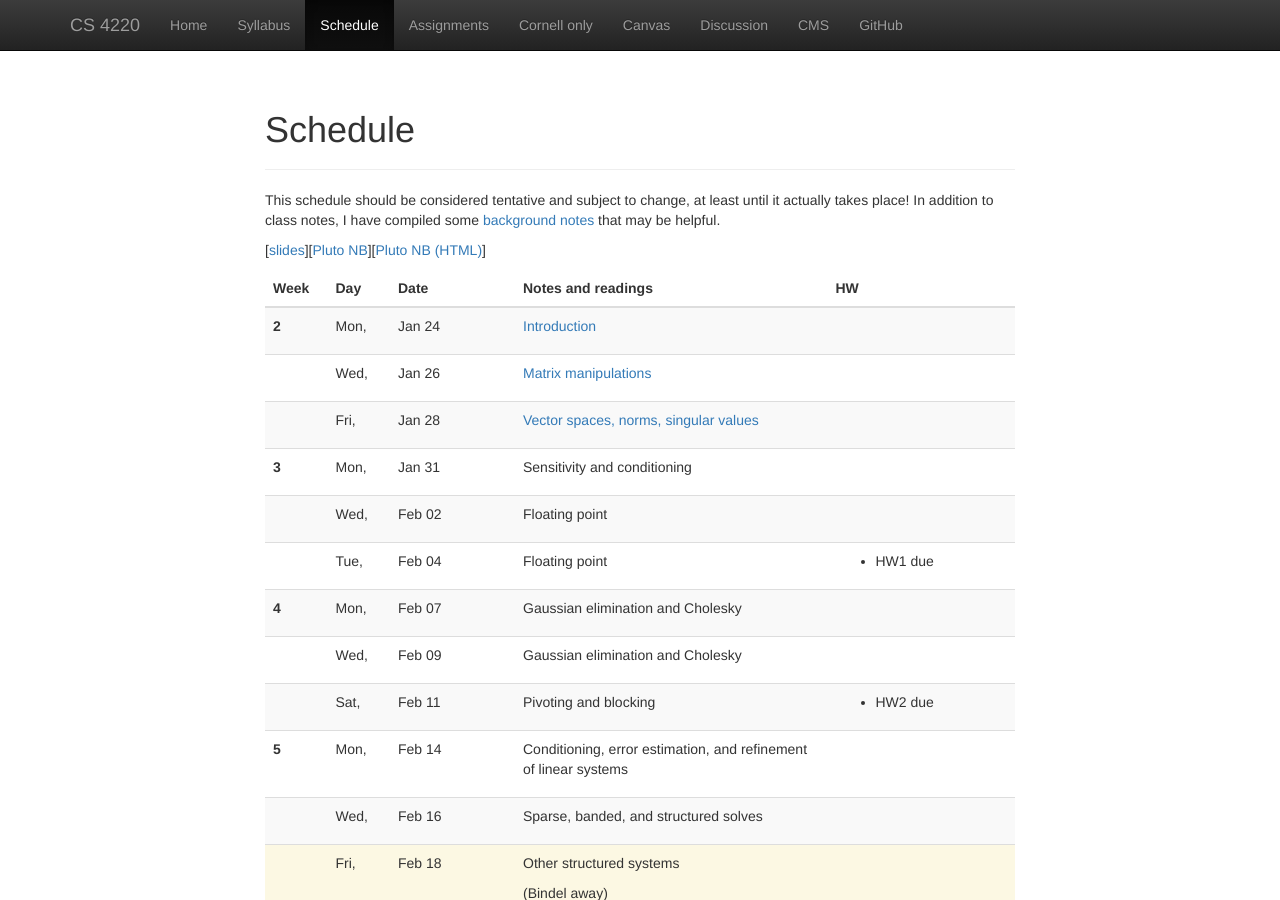
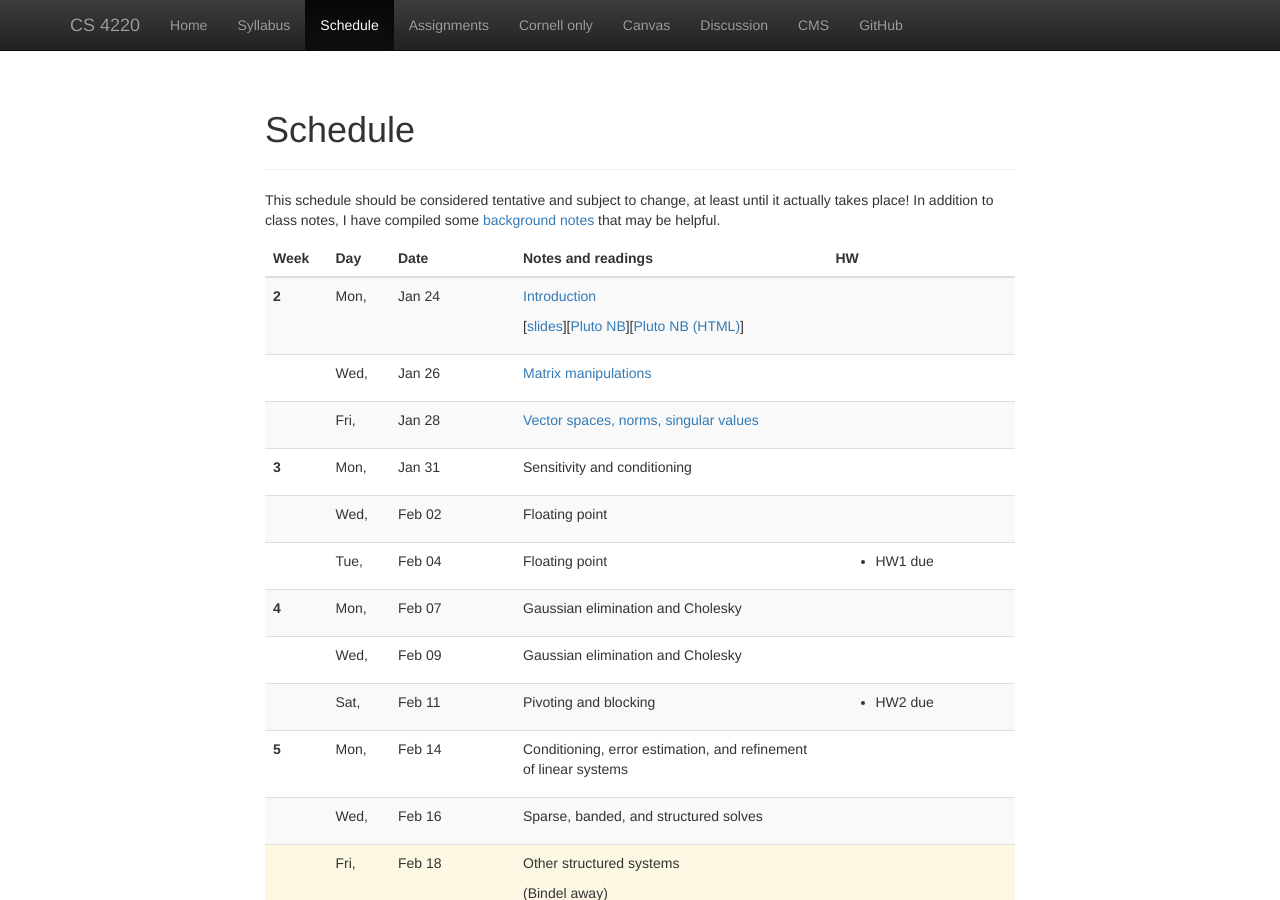
Before and after one commit to dbindel/cs4220-s22, a Jekyll site: the page built from web/schedule.html, in a window 1280 px wide and 900 px high. Built offline with Jekyll 4.4.1, drawn with Linux system fonts in a browser that asks for light colours; nearby versions of some CDN libraries; some of the changed lines change nothing that is shown.

Commit message:
Fix formatting...

```diff
--- a/web/schedule.html
+++ b/web/schedule.html
@@ -37,12 +37,13 @@ layout: main
       {% if lec.break %}
       <td>{{ lec.break }}</td>
       {% else %}
-      <td>{% if lec.info %}{% if lec.notes %}<a href="lec/{{ lec.notes }}">{{ lec.info | markdownify }}</a>{% else %}{{ lec.info | markdownify }}{% endif %}{% if lec.travel %}<p>(Bindel away)</p>{% endif %}{% endif %}</td>
+      <td>{% if lec.info %}{% if lec.notes %}<a href="lec/{{ lec.notes }}">{{ lec.info | markdownify }}</a>{% else %}{{ lec.info | markdownify }}{% endif %}{% if lec.travel %}<p>(Bindel away)</p>{% endif %}{% endif %}
       {% endif %}{%if lec.ulinks %}<p>
         {% for item in lec.ulinks %}[<a href="{{ item.url }}">{{ item.info }}</a>]{% endfor %}
       </p>{% endif %}{%if lec.links %}<ul>
         {% for item in lec.links %}<li><a href="{{ item.url }}">{{ item.info }}</a></li>{% endfor %}
       </ul>{% endif %}
+      </td>
       <td>
         {% if lec.hw %}<ul>
           {% for item in lec.hw %}<li>{% if item.file %}<a href="hw/{{ item.file }}">{{ item.info }}</a>{% else %}{% if item.nb %}<a href="https://github.com/dbindel/cs4220-s20/blob/master/hw/code/{{ item.nb }}.ipynb">{{ item.info }}</a>{% else %}{{ item.info }}{% endif %}{% endif %}</li>{% endfor %}
```
